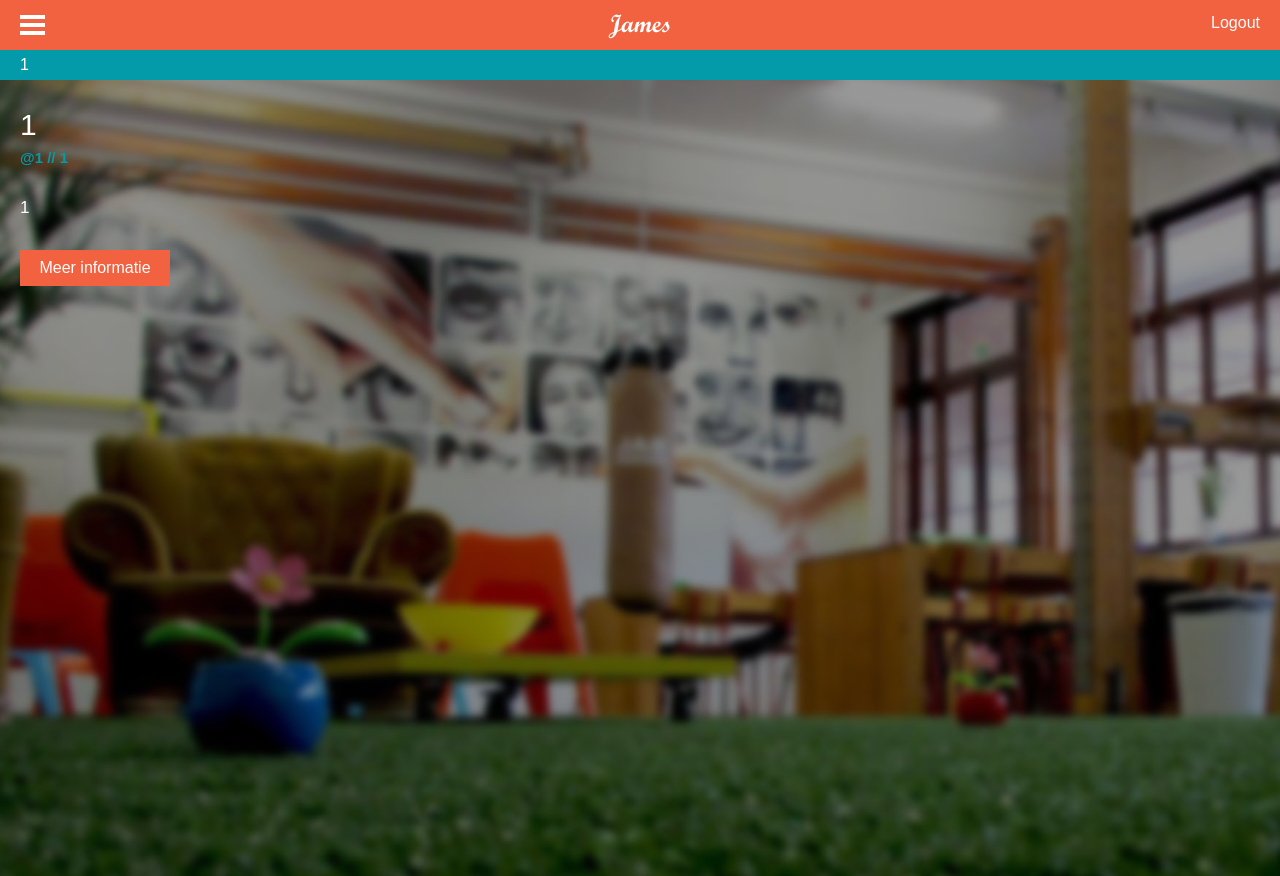
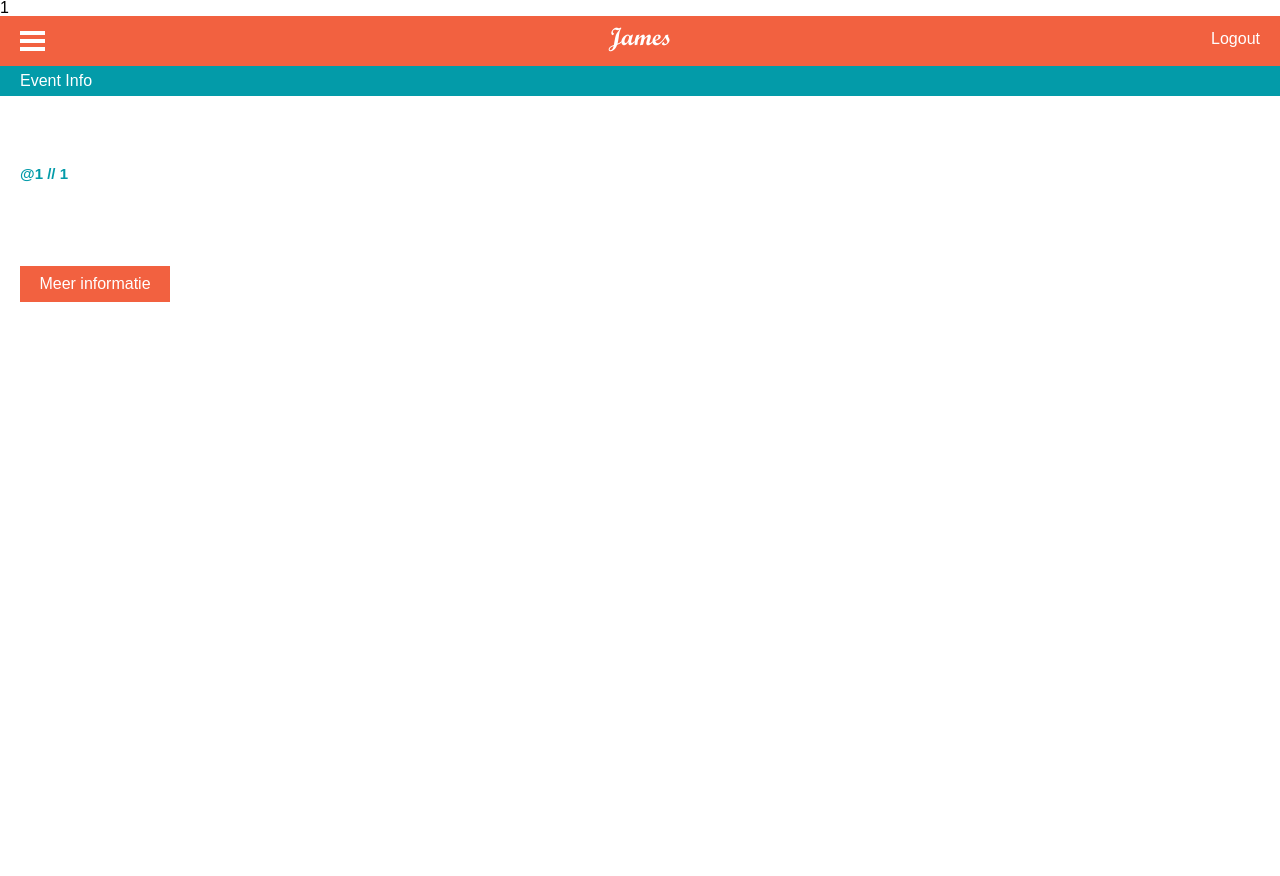
Before and after one commit to Cyb3ria/EindwerkGit, a PHP site: page /specificEvent.php in a window 1280 px wide. Run offline with PHP 8.4, Linux system fonts and the light colour scheme; the visitor is signed in with stand-in values (Sample User, id 1); some libraries are stand-ins or nearby versions.

Commit message:
Switching BG

```diff
--- a/css/style.css
+++ b/css/style.css
@@ -434,19 +434,21 @@ textarea
 
 #SpecWrap
 {
-    background: linear-gradient(rgba(0,0,0,0.4), rgba(0,0,0,0.4)), url(../img/gym.jpg);
-    overflow: hidden;
+    /*background: linear-gradient(rgba(0,0,0,0.4), rgba(0,0,0,0.4)), url(../img/gym.jpg);*/
     background-repeat: no-repeat;
     background-size: cover;
     width: 100%;
     height: 100%;
     display: block;
     position: fixed;
+    overflow-y:auto;
 }
 
 #Spcontent
 {
     color: white;
+    position:absolute;
+
 }
 
 #eventTitel
@@ -486,3 +488,8 @@ textarea
     padding: 10px 0;
     color: white;
 }
+
+#JamesSpecific
+{
+    display: block;
+}
--- a/specificEvent.php
+++ b/specificEvent.php
@@ -1,11 +1,30 @@
 <?php
 session_start();
 include("classes/event.class.php");
+
+$session = $_SESSION['n_beacon'];
+$sessionSt = (string)$session;
+echo $session;
 
 if(!isset($_SESSION['loggedin']))
 {
   header('location: login.php');
 }
+
+if($sessionSt == 'Creavity Gym')
+{
+    echo "<style type='text/css'>
+    #SpecWrap
+    {
+    background: linear-gradient(rgba(0,0,0,0.4), rgba(0,0,0,0.4)), url(img/gym.jpg);
+    }</style>";
+    echo "test";
+
+}else if ($session === 'Campus KruidTuin')
+{
+    echo "<style type='text/css'>#SpecWrap{background: white;}</style>";
+}
+
 
 ?>
 
@@ -17,6 +36,7 @@ if(!isset($_SESSION['loggedin']))
     	<title>James | My Events</title>
 
             <meta http-equiv="content-type" content="text/html;charset=utf-8" />
+        <link rel="icon" href="img/JamesIcon.ico" type="image/ico" />
 
     <meta name="description" content="" />
 
@@ -48,7 +68,7 @@ if(!isset($_SESSION['loggedin']))
                 <a href="#" id="logoJ">James</a>
 </div>
 
-        <h1 id="BlueTitle"><?= $_SESSION['n_title']; ?></h1>
+        <h1 id="BlueTitle">Event Info</h1>
 
     <div id="Spcontent">
 
@@ -56,6 +76,7 @@ if(!isset($_SESSION['loggedin']))
         <h2 id="atLoc">&#64;<?= $_SESSION['n_beacon']; ?> // <?= $_SESSION['n_date']; ?></h2>
         <p id="eventText"><?= $_SESSION['n_teaser']; ?></p>
         <a id="eventLink" href="http://<?= $_SESSION['n_link']; ?>">Meer informatie</a>
+
 
 
     </div>
```
Also changed, not shown: img/James-illustration.png (added), img/James-illustration2.png (added).
